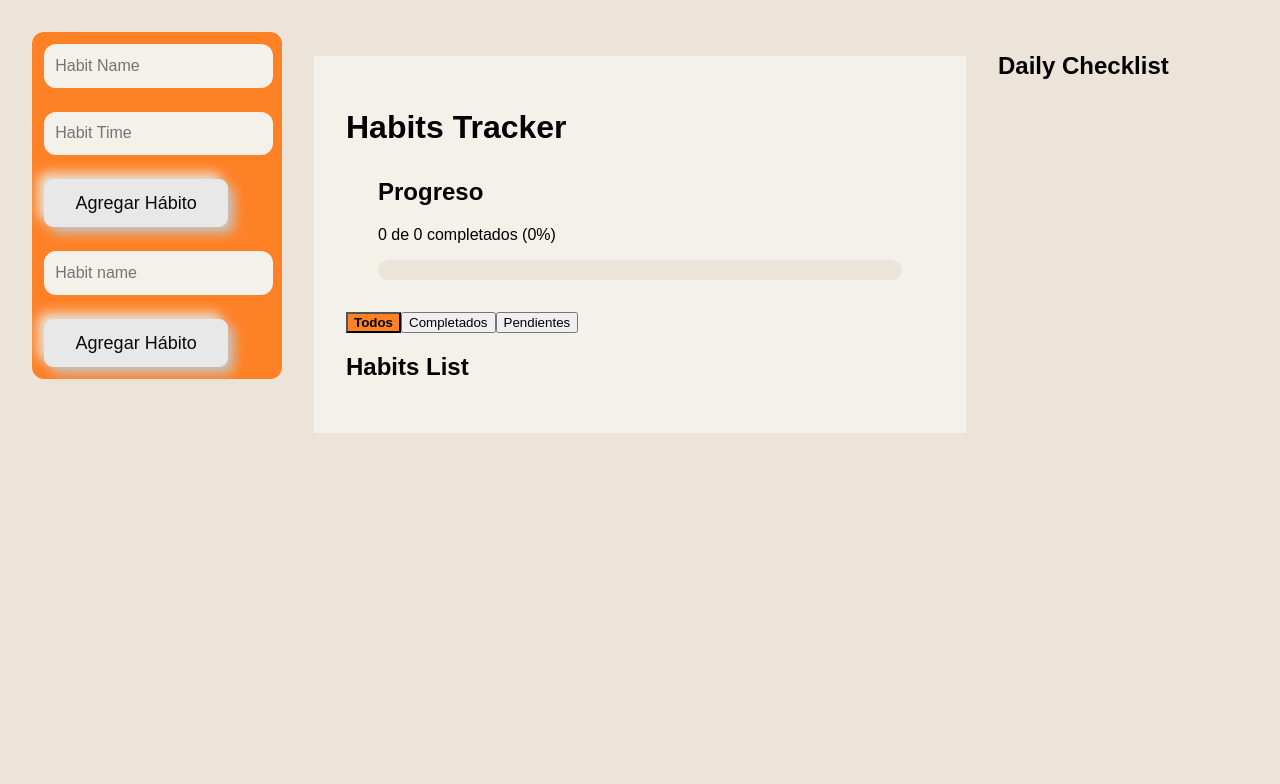
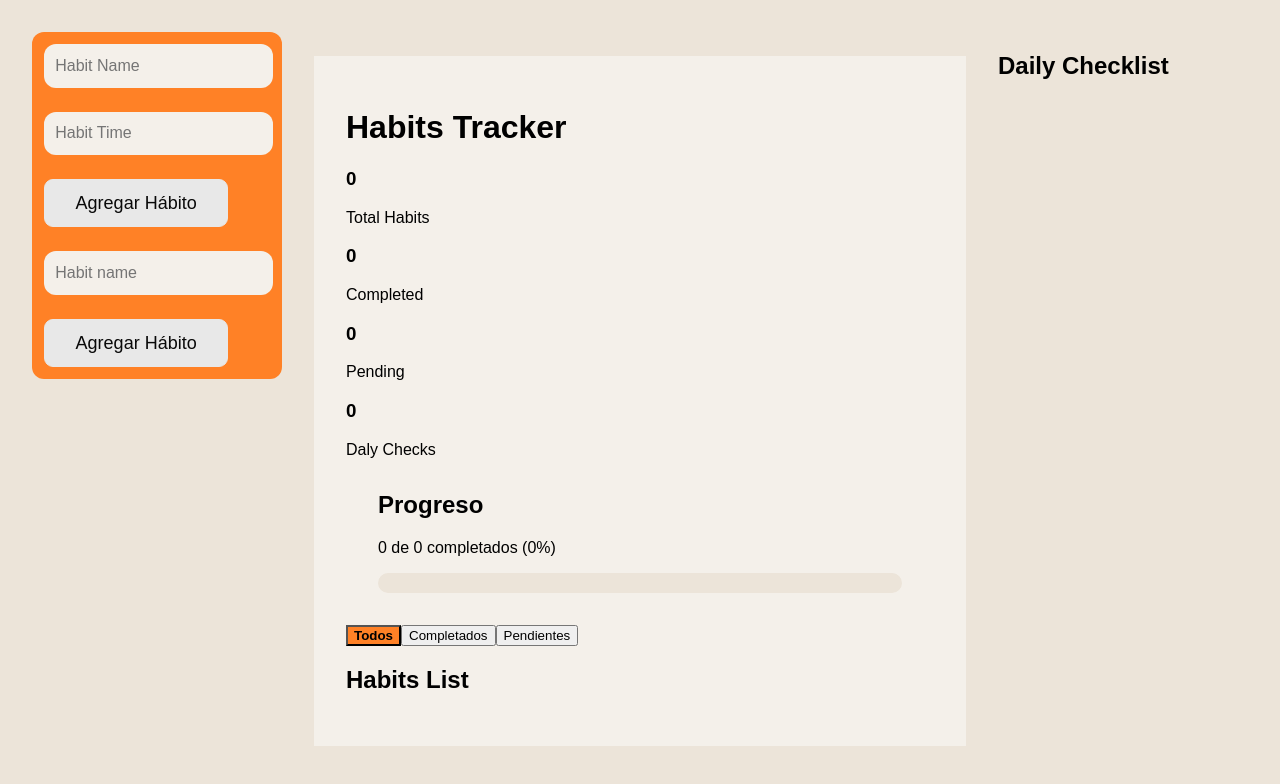
Before and after one commit to o0VanFanel0o/habit-react, a React (Vite) app: page / in a window 1280 px wide. Shown: the top 784 px of the page. Built offline with nearby package versions, Linux system fonts and the light colour scheme.

Commit message:
feat: add StatsCards component to App for enhanced habit tracking insights
- Integrated StatsCards component into the App to display statistics related to user habits.
- Updated App component layout to include StatsCards, improving the overall user experience and providing valuable insights.

```diff
--- a/src/App.jsx
+++ b/src/App.jsx
@@ -5,6 +5,7 @@ import ProgressSummary from "./components/ProgressSummary";
 import FilterButtons from "./components/FilterButtons";
 import HabitCheck from "./components/HabitCheck";
 import HabitCheckList from "./components/HabitCheckList";
+import StatsCards from "./components/StatsCards";
 
 function App() {
   const [habits, setHabits] = useState(() => {
@@ -77,6 +78,9 @@ function App() {
       </aside>
       <main className="main-content">
         <h1>Habits Tracker</h1>
+
+        <StatsCards habits={habits} check={checks}/>
+
         <ProgressSummary habits={habits}/>
 
         <FilterButtons filter={filter} setFilter={setFilter}/>
--- a/src/components/HabitForm.css
+++ b/src/components/HabitForm.css
@@ -15,7 +15,7 @@
 }
 
 .habit-form input:focus {
-    outline: 2px solid #009087;
+    outline: 2px solid naranja;
 }
 .button2 {
     margin: 12px;
@@ -31,12 +31,10 @@
     border-radius: 0.5em;
     background: #e8e8e8;
     border: 1px solid #e8e8e8;
-    box-shadow: 6px 6px 12px #c5c5c5, -6px -6px 12px #ECE4D9;
     }
 
     .button2:active {
     color: #666;
-    box-shadow: inset 4px 4px 12px #c5c5c5, inset -4px -4px 12px #ffffff;
     }
 
     .button2:before {
--- /dev/null
+++ b/src/components/StatsCards.jsx
@@ -0,0 +1,39 @@
+const StatsCards = ({habits, check}) => {
+    const totalHabits = habits.length;
+
+    const completedHabits = habits.filter (
+        (habit) => habit.completed).length;
+
+    const pendingHabits = habits.filter (
+        (habit) => !habit.completed).length;
+
+    const totalChecks = check.length;
+
+    return (
+        <div className="stats-container">
+
+            <div className="stat-card">
+                <h3>{totalHabits}</h3>
+                <p>Total Habits</p>
+            </div>
+
+            <div className="stat-card">
+                <h3>{completedHabits}</h3>
+                <p>Completed</p>
+            </div>
+
+            <div className="stat-card">
+                <h3>{pendingHabits}</h3>
+                <p>Pending</p>
+            </div>
+
+            <div className="stat-card">
+                <h3>{totalChecks}</h3>
+                <p>Daly Checks</p>
+            </div>
+
+        </div>
+    )
+}
+
+export default StatsCards;
```
